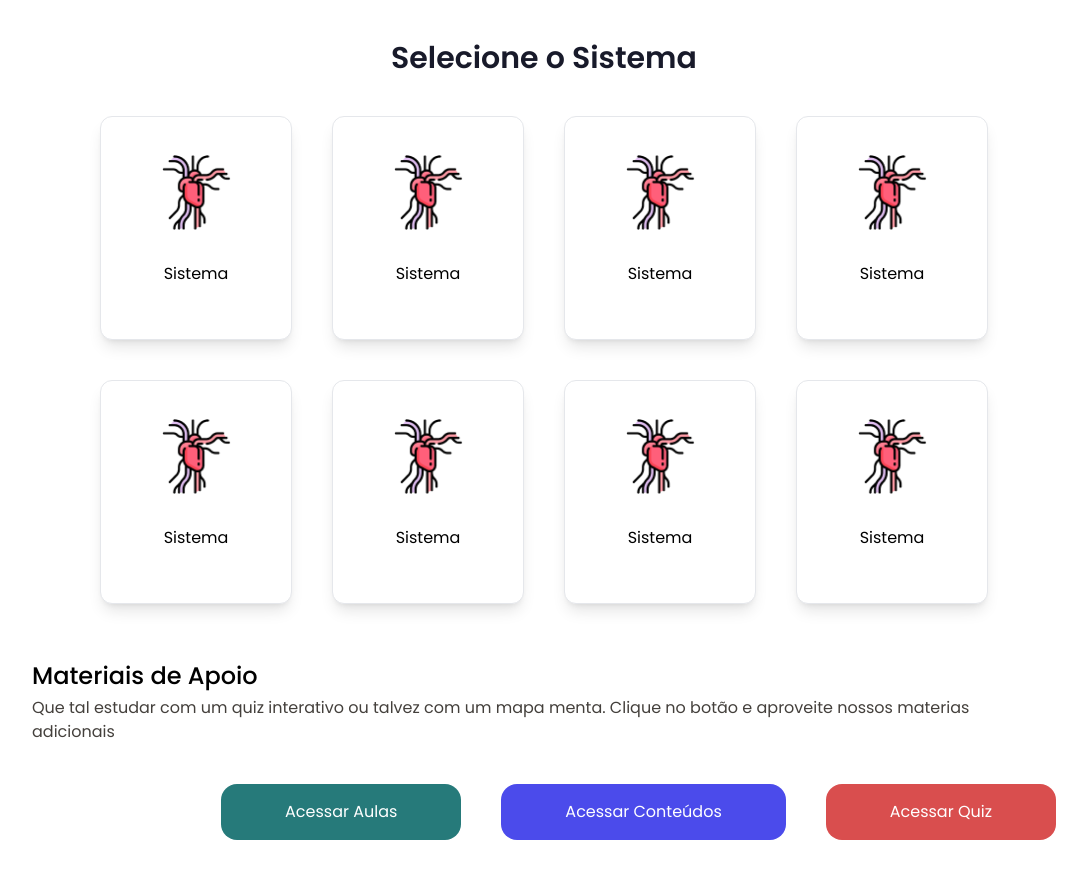
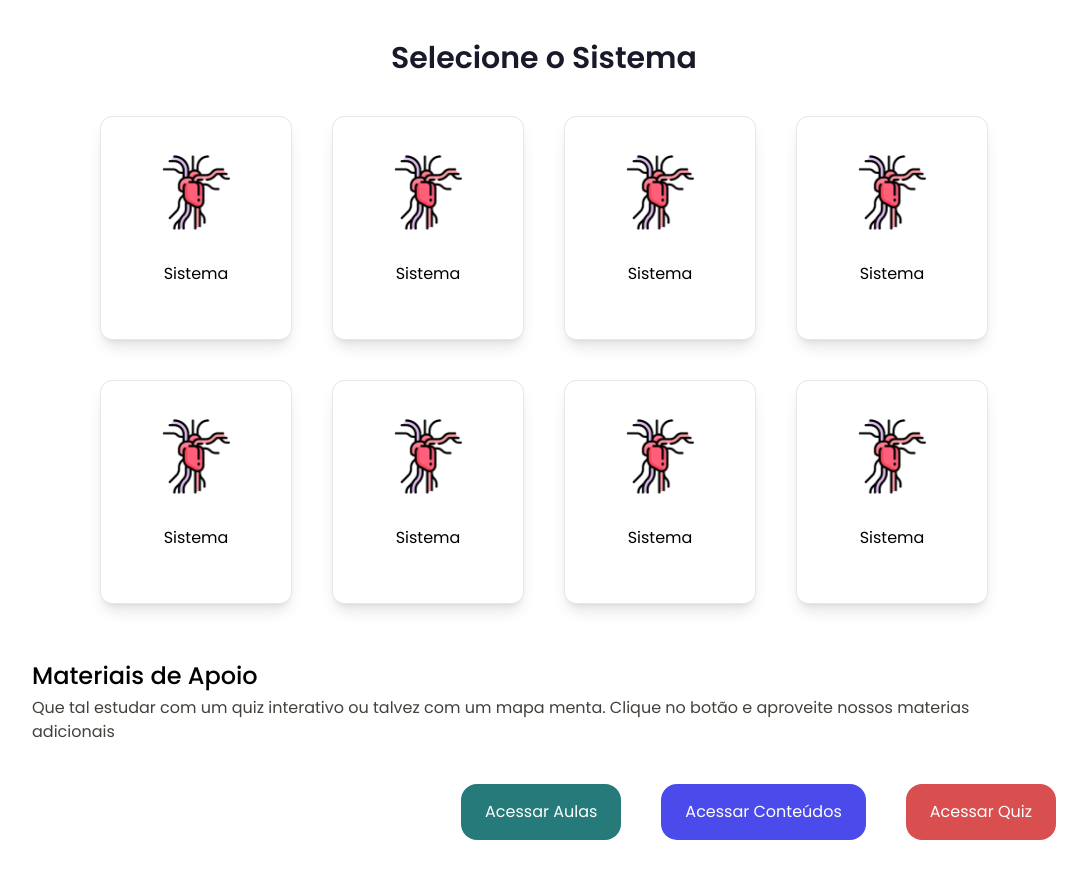
Before and after one commit to fabricadesoftware-ifc/fabricaHistologia_frontend, a Vue app: page /systems in a window 1280 px wide. Shown: the top 878 px of the page, without its empty margins (96-1183 px from the left). Built offline with nearby package versions, Linux system fonts and the light colour scheme.

Commit message:
FEAT: Adjusting BtnDefaultPadding

```diff
--- a/src/components/portal/buttons/BtnDefault.vue
+++ b/src/components/portal/buttons/BtnDefault.vue
@@ -25,7 +25,7 @@ const props = defineProps({
 </script>
 <template>
     <router-link :to="props.link">
-        <button :class="[`rounded-2xl h-14 font-poppins px-16 hover:opacity-75 ${props.background} ${props.color}`, {'w-full': block}]">
+        <button :class="[`rounded-2xl h-14 font-poppins px-6 ${props.background} ${props.color}`, {'w-full': block}]">
             {{ props.text }}
         </button>
     </router-link>
```
